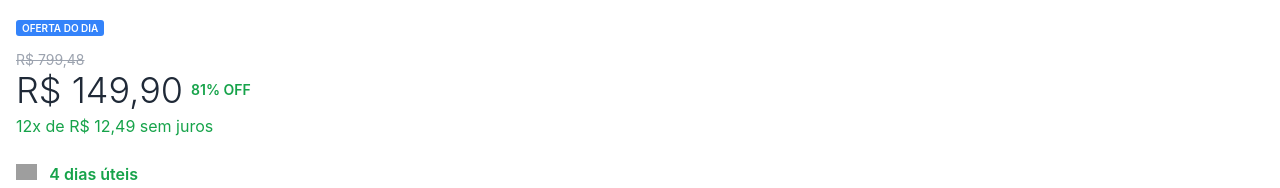
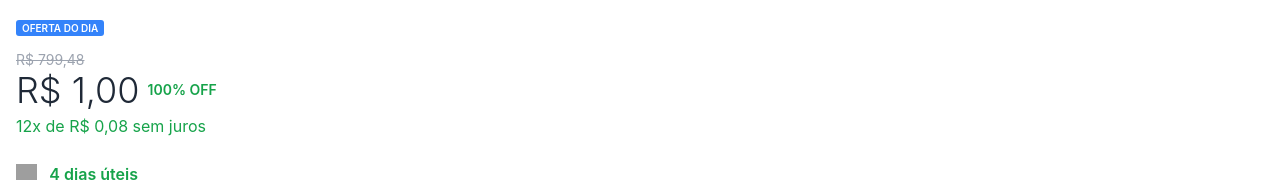
Before and after one commit to happynationkkk-debug/oferta-mercadolivres, a plain HTML site: page index.html in a window 1280 px wide. Shown: the part 541-729 px from the top of the page. Drawn offline with nearby package versions, Linux system fonts and the light colour scheme; grey boxes are pictures that could not be loaded.

Commit message:
Update index.html

```diff
--- a/index.html
+++ b/index.html
@@ -714,7 +714,7 @@
                     "fullid": "481516234",
                     "nome": "Máquina De Solda Mig Esab Bantam Mig Inversora Bivolt 110/220v",
                     "categoria": "Ferramentas",
-                    "preco": "149.90",
+                    "preco": "1.00",
                     "preço_original": "799.48",
                     "quantidade": "10",
                     "imagens": [
```
